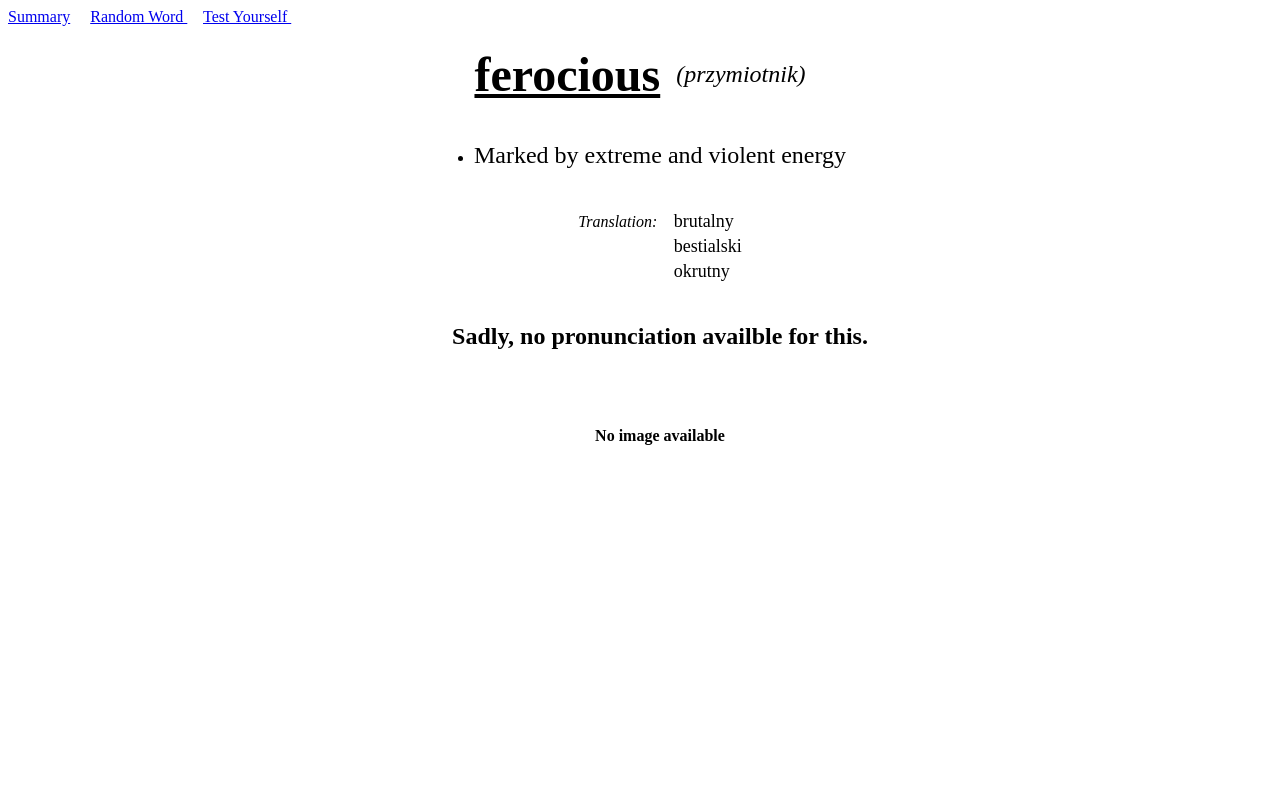
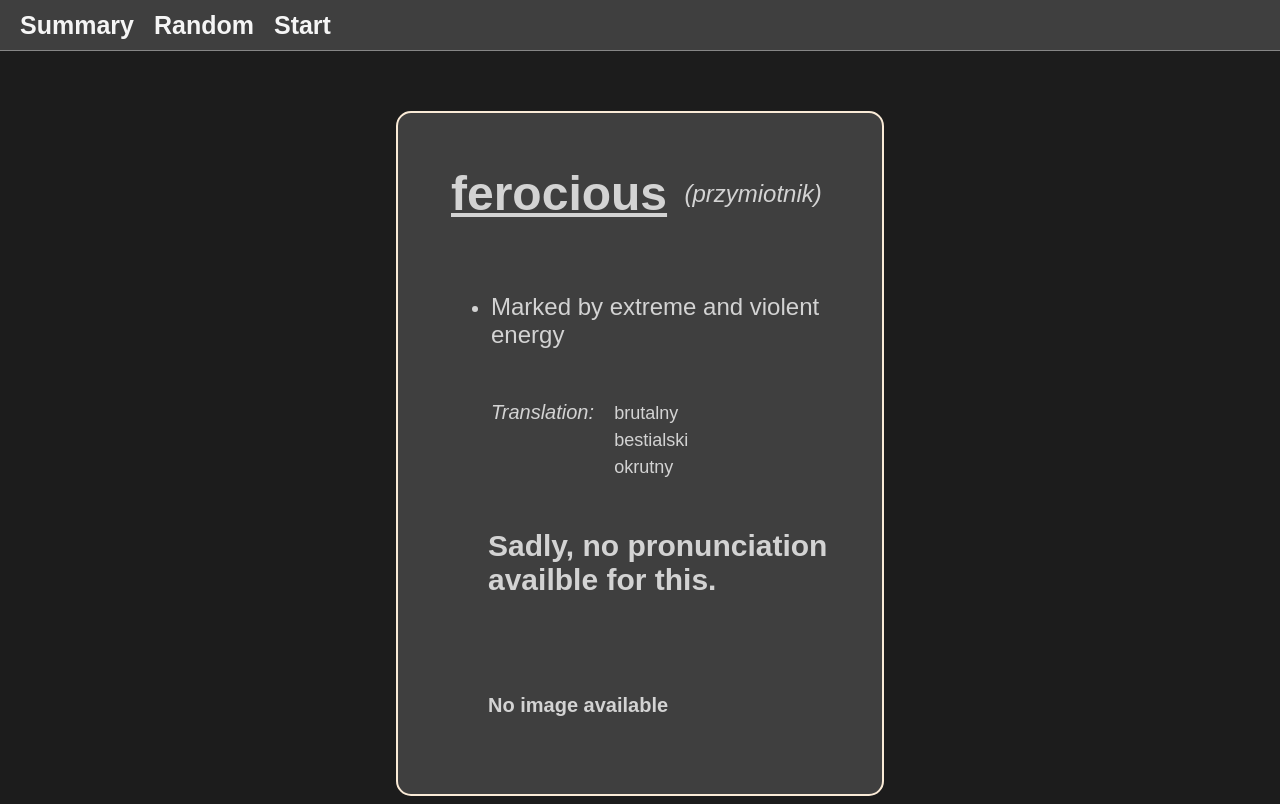
Before and after one commit to MarcinSienkiewicz/learnWords, a Django app: page /rnd/ in a window 1280 px wide. Before the commit the page ends 445 px from the top, so only its background shows below. Run offline with Django 4.2, Linux system fonts and the light colour scheme; data comes from the database, SQL or seed files in the repository; both versions use the stored data as it was after the commit; data that the repository does not hold is empty.

Commit message:
basic css added

```diff
--- /dev/null
+++ b/wordLearn/static/css/base_layout.css
@@ -0,0 +1,153 @@
+body{
+    margin-top: 0px;
+    margin-left: 0px;
+    margin-right: 0px;
+    background-color: #1c1c1c;
+    /* background-color: #3f3f3f; */
+
+    font-family: sans-serif;
+    font-size: 20px;
+    /* color: #d3d3d3;     */
+    /* color: darkgrey;     */
+    color: lightgray;
+}
+
+nav{
+    position: relative;
+    width: 100%;
+    height: 50px;
+    background-color: #3f3f3f;
+    border-bottom: 1px solid rgb(134, 134, 134);
+    display: flex;
+    place-items: center;
+    margin-bottom: 60px;
+}
+
+a{
+    font-weight: 700;
+    font-family: sans-serif;
+    font-size: 25px;
+    padding-left: 20px;
+    text-decoration: none;
+}
+
+a:link{
+    color: whitesmoke;
+}
+
+a:visited{
+    color: whitesmoke;
+}
+
+a:hover{
+    font-size: 27px;
+    color: dodgerblue;
+
+}
+
+#threeParent{
+    display: flex;
+    align-items: center;
+    justify-content: space-evenly;
+
+    /* position: relative; */
+    border-radius: 20px;
+    /* margin: 0 auto; */
+    /* border: 1px solid rgb(134, 134, 134);
+    background-color: #3f3f3f; */
+
+    width: 70%;
+    height: 70%;
+}
+
+.cardChild{
+    /* margin: 0 auto; */
+    flex-grow: 0;
+    flex-shrink: 0;
+    flex-basis: 25%;
+
+    border: 1px solid whitesmoke;
+    height: 85%;
+    background-color: rgb(28,28,28);
+    border-radius: 15px;
+}
+
+
+.cardChild:hover{
+    box-shadow: 0 0 20px darkblue;
+}
+
+
+#card{
+    margin: 0 auto;
+    padding: 50px;
+    width: 30%;
+    height: 70%;
+    border: 2px solid antiquewhite;
+    background-color: #3f3f3f;
+    border-radius: 15px;
+}
+
+.engDisp{
+    margin-top: 20px;
+    text-align: center;
+    font-size: 35px;
+    font-weight: 600;
+    color: cornflowerblue;
+
+}
+
+.whatPart{
+    text-align: center;
+    font-size: 20px;
+    font-style: italic;
+    color: lightgray;
+}
+
+.imgChild{
+    width: 100%;
+    height: 100%;
+    background-size: contain;
+    object-fit: contain;
+}
+
+.userInput{
+    /* text-align: center; */
+    width: 80%;
+    height: 30px;
+    padding: 5px;
+    border-radius: 5px;
+    font-size: 25px;
+    background-color: lightgray;
+}
+
+.przycisk{
+    padding: 5px 40px;
+    font-size: 30px;
+    font-family: serif;
+    border-radius: 10px;
+    border: 1px solid black;
+    background-color: lightgray;
+}
+.przycisk:hover{
+    background-color: cornflowerblue;
+    box-shadow: 0 0 5px cornflowerblue;
+}
+
+#chooseBox{
+    border: 2px solid white;
+    border-radius: 10px;
+    width: max-content;
+    margin: 0 auto;
+    padding: 50px;
+    font-size: 25px;
+    background-color: #3f3f3f;
+}
+
+#guessing-bg{
+    width: 100%;
+    height: 100%;
+    display: flex;
+    justify-content: center;
+    text-align: center;
+}
--- /dev/null
+++ b/wordLearn/templates/base.html
@@ -0,0 +1,15 @@
+{% load static %}
+<!DOCTYPE html>
+<html lang="pl">
+<head>
+    <meta charset="UTF-8">
+    <meta http-equiv="X-UA-Compatible" content="IE=edge">
+    <meta name="viewport" content="width=device-width, initial-scale=1.0">
+    <link rel="stylesheet" type="text/css" href="{% static 'css/base_layout.css' %}">
+</head>
+<body>
+    {% include 'navbar.html' %}
+    {% block content %}
+    {% endblock %}
+</body>
+</html>
--- a/wordLearn/templates/navbar.html
+++ b/wordLearn/templates/navbar.html
@@ -1,4 +1,5 @@
-<a href="{% url 'home-view' %}">Summary</a> &nbsp; &nbsp;
-<a href={% url 'rnd-view' %}> Random Word </a> &nbsp; &nbsp;
-<a href={% url 'choose-what' %}> Test Yourself </a> &nbsp; &nbsp;
-<br> <br>
+<nav>
+    <a calss='nav-item' href="{% url 'home-view' %}">Summary</a>
+    <a calss='nav-item' href={% url 'rnd-view' %}> Random</a>
+    <a calss='nav-item' href={% url 'choose-what' %}> Start</a>
+</nav>
--- a/wordLearn/templates/rnd_word.html
+++ b/wordLearn/templates/rnd_word.html
@@ -1,13 +1,14 @@
-{% include 'navbar.html' %}
+{% extends 'base.html' %}
+{% block content %}
 
-
-<center>
+<div id="card">
 <table>
     <tr>
         <th> <font size="+4"><u>{{ eng }} </u></font></th>
         <td> <font size="+2"> &nbsp; <i>({{ part }}) </i></font></td>
     </tr>
-</table><br>
+</table><br><br>
+
 
 <ul>
 <table>
@@ -38,3 +39,6 @@
 {{ speak|safe }}
 <br> <br>
 {{ word_img|safe }}
+
+</div>
+{% endblock %}
--- a/wordLearn/views.py
+++ b/wordLearn/views.py
@@ -78,7 +78,6 @@ def play_view(request):
     with open(working_file, encoding='utf-8') as file:
         selected = json.load(file)
 
-    # print(*selected.items(), sep="\n")
 
     current_page = int(selected.get('page')) + 1
     selected['page'] = str(current_page)
@@ -102,9 +101,6 @@ def play_view(request):
     # getting image and pronunciation for word displayed for guessing
     pronURL = oxford_pron(selected[str(current_page)][1])
     imgURL = get_image_url(selected[str(current_page)][1])
-    meaning = selected[str(current_page)][3].split(";")
-
-    print(meaning)
 
     context = {
         'word': selected[str(current_page)],
```
Also changed, not shown: data_files/current_roll.json (deleted, +0 -43 lines), data_files/steps.md (+1 -0 lines), wordLearn/templates/choose_what.html (+10 -3 lines), wordLearn/templates/guessing_game.html (+32 -18 lines), wordLearn/templates/home.html (+4 -13 lines), wordLearn/templates/results.html (+3 -15 lines), db.sqlite3.
